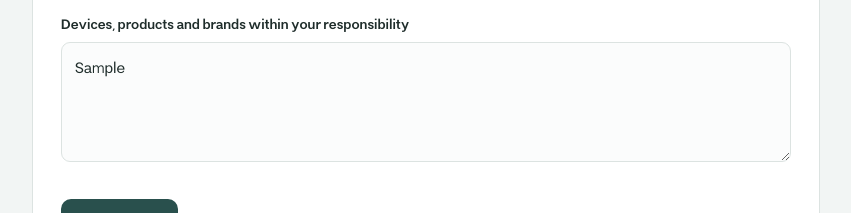
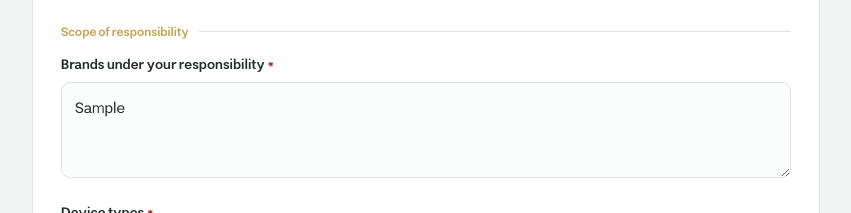
Before and after one commit to modhs-bme/modhs-bme.github.io, a plain HTML site: page index.html in a window 1280 px wide. Both pictures are taken after typing "Sample", "Sample", "name@example.com", "5551234", "Sample", "Sample" into the empty fields and a click on the button "Submit". Shown: the part 820-1033 px from the top of the page, without its empty margins (214-1065 px from the left). Drawn offline with Linux system fonts and the light colour scheme.

Commit message:
تحديث نموذج بيانات الشركات: نطاق المسؤولية

```diff
--- a/index.html
+++ b/index.html
@@ -89,6 +89,9 @@ button[disabled]{opacity:.6;cursor:wait}
 .done .again{margin-top:22px;background:transparent;color:var(--green);border:1px solid var(--green);padding:10px 24px;font-size:14.5px}
 
 .foot{text-align:center;font-size:12.5px;color:var(--muted);margin-top:18px;line-height:1.8}
+
+.hint{font-size:12.5px;color:var(--muted);margin-top:6px;line-height:1.7}
+.field.bad textarea{border-color:var(--err)}
 
 @media (max-width:640px){
   .page{padding:10px 10px 28px}
@@ -192,9 +195,19 @@ button[disabled]{opacity:.6;cursor:wait}
               <option value="جميع المناطق" data-i="rAll"></option>
             </select>
           </div>
+        </div>
+
+        <div class="section" style="margin-top:26px" data-i="secResp"></div>
+        <div class="grid">
+          <div class="field full" id="f-brands">
+            <label for="brands"><span data-i="brands"></span><span class="req">*</span></label>
+            <textarea id="brands" name="brands" data-ph="brandsPh" style="min-height:96px"></textarea>
+            <div class="msg" data-i="eBrands"></div>
+          </div>
           <div class="field full" id="f-devices">
-            <label for="devices"><span data-i="devices"></span></label>
-            <textarea id="devices" name="devices" data-ph="devicesPh"></textarea>
+            <label for="devices"><span data-i="devices"></span><span class="req">*</span></label>
+            <textarea id="devices" name="devices" data-ph="devicesPh" style="min-height:96px"></textarea>
+            <div class="msg" data-i="eDevices"></div>
           </div>
         </div>
       </form>
@@ -222,8 +235,8 @@ button[disabled]{opacity:.6;cursor:wait}
       intro:'نأمل منكم التكرم بتحديث بيانات التواصل الخاصة بكم لتسهيل التواصل والتنسيق مع قطاع الهندسة الطبية الحيوية بوزارة الدفاع.',
       secContact:'بيانات التواصل',secCompany:'بيانات الشركة',name:'الاسم الكامل',job:'المسمى الوظيفي',email:'البريد الإلكتروني',mobile:'رقم الجوال',
       company:'اسم الشركة',region:'المنطقة',rC:'المنطقة الوسطى',rW:'المنطقة الغربية',rE:'المنطقة الشرقية',rN:'المنطقة الشمالية',rS:'المنطقة الجنوبية',rAll:'جميع المناطق',
-      devices:'الأجهزة والمنتجات والعلامات التجارية التي تقع ضمن نطاق مسؤوليتكم',
-      devicesPh:'يرجى توضيح مجال مسؤوليتكم، مثل المبيعات أو الصيانة أو الدعم الفني، مع تحديد الأجهزة أو العلامات التجارية التي تتولون مسؤوليتها.',
+      secResp:'نطاق المسؤولية',brands:'العلامات التجارية التي تتولون مسؤوليتها',devices:'أنواع الأجهزة',
+      brandsPh:'نأمل التكرم بذكر العلامات التجارية أو الشركات المصنعة التي تتولون مسؤوليتها\nعلى سبيل المثال: Siemens Healthineers و Philips',devicesPh:'نأمل التكرم بذكر أنواع الأجهزة التي تتولون مسؤوليتها مع توضيحها لكل علامة تجارية عند الاختلاف\nعلى سبيل المثال: أجهزة السونار من Siemens Healthineers وأجهزة المراقبة من Philips',eBrands:'نأمل ذكر العلامات التجارية',eDevices:'نأمل ذكر أنواع الأجهزة',
       eName:'يرجى كتابة الاسم',eJob:'يرجى كتابة المسمى الوظيفي',eEmail:'يرجى كتابة بريد إلكتروني صحيح',eMobile:'يرجى كتابة رقم جوال سعودي صحيح يبدأ بـ 5',eCompany:'يرجى كتابة اسم الشركة',
       send:'إرسال البيانات',sending:'جارٍ الإرسال',errSend:'تعذر الإرسال، تأكد من الاتصال وحاول مرة أخرى',errFields:'يرجى تعبئة الحقول المطلوبة',preview:'معاينة فقط',
       doneTitle:'تم استلام البيانات',doneText:'شكراً لتعاونكم، تم حفظ بيانات التواصل بنجاح',again:'إضافة مسؤول آخر',
@@ -232,8 +245,8 @@ button[disabled]{opacity:.6;cursor:wait}
       intro:'Kindly update your contact details to facilitate communication and coordination with the Biomedical Engineering Sector, Ministry of Defense.',
       secContact:'Contact details',secCompany:'Company details',name:'Full name',job:'Job title',email:'Email',mobile:'Mobile number',
       company:'Company name',region:'Region',rC:'Central Region',rW:'Western Region',rE:'Eastern Region',rN:'Northern Region',rS:'Southern Region',rAll:'All regions',
-      devices:'Devices, products and brands within your responsibility',
-      devicesPh:'Please describe your area of responsibility, such as sales, service or technical support, and list the devices or brands you are responsible for.',
+      secResp:'Scope of responsibility',brands:'Brands under your responsibility',devices:'Device types',
+      brandsPh:'Kindly list the brands or manufacturers under your responsibility\nFor example: Siemens Healthineers and Philips',devicesPh:'Kindly list the device types under your responsibility, specifying them for each brand where they differ\nFor example: ultrasound systems from Siemens Healthineers and patient monitors from Philips',eBrands:'Kindly list the brands',eDevices:'Kindly list the device types',
       eName:'Please enter your name',eJob:'Please enter your job title',eEmail:'Please enter a valid email address',eMobile:'Please enter a valid Saudi mobile number starting with 5',eCompany:'Please enter the company name',
       send:'Submit',sending:'Submitting',errSend:'Could not submit. Please check your connection and try again',errFields:'Please fill in the required fields',preview:'Preview only',
       doneTitle:'Information received',doneText:'Thank you for your cooperation. Your contact details have been saved successfully',again:'Add another contact person',
@@ -263,11 +276,11 @@ button[disabled]{opacity:.6;cursor:wait}
   function mark(id,bad){$(id).classList.toggle('bad',!!bad);return !bad}
 
   $('mobile').addEventListener('input',function(){var d=normMobile(this.value).slice(0,9);this.value=d.replace(/^(\d{2})(\d{0,3})(\d{0,4}).*/,function(m,a,b,c){return [a,b,c].filter(Boolean).join(' ')})});
-  ['name','job','email','company'].forEach(function(k){$(k).addEventListener('input',function(){$('f-'+k).classList.remove('bad')})});
+  ['name','job','email','company','brands','devices'].forEach(function(k){$(k).addEventListener('input',function(){$('f-'+k).classList.remove('bad')})});
 
   function collect(){
     return {name:$('name').value.trim(),job:$('job').value.trim(),email:$('email').value.trim(),
-      mobile:normMobile($('mobile').value),company:$('company').value.trim(),city:$('city').value,devices:$('devices').value.trim(),lang:lang};
+      mobile:normMobile($('mobile').value),company:$('company').value.trim(),city:$('city').value,brands:$('brands').value.trim(),devices:$('devices').value.trim(),lang:lang};
   }
   function valid(d){
     var ok=true;
@@ -276,6 +289,8 @@ button[disabled]{opacity:.6;cursor:wait}
     ok=mark('f-email',!/^[^\s@]+@[^\s@]+\.[^\s@]{2,}$/.test(d.email))&&ok;
     ok=mark('f-mobile',!/^5\d{8}$/.test(d.mobile))&&ok;
     ok=mark('f-company',d.company.length<2)&&ok;
+    ok=mark('f-brands',d.brands.length<2)&&ok;
+    ok=mark('f-devices',d.devices.length<2)&&ok;
     return ok;
   }
   function send(d,done,fail){
```
